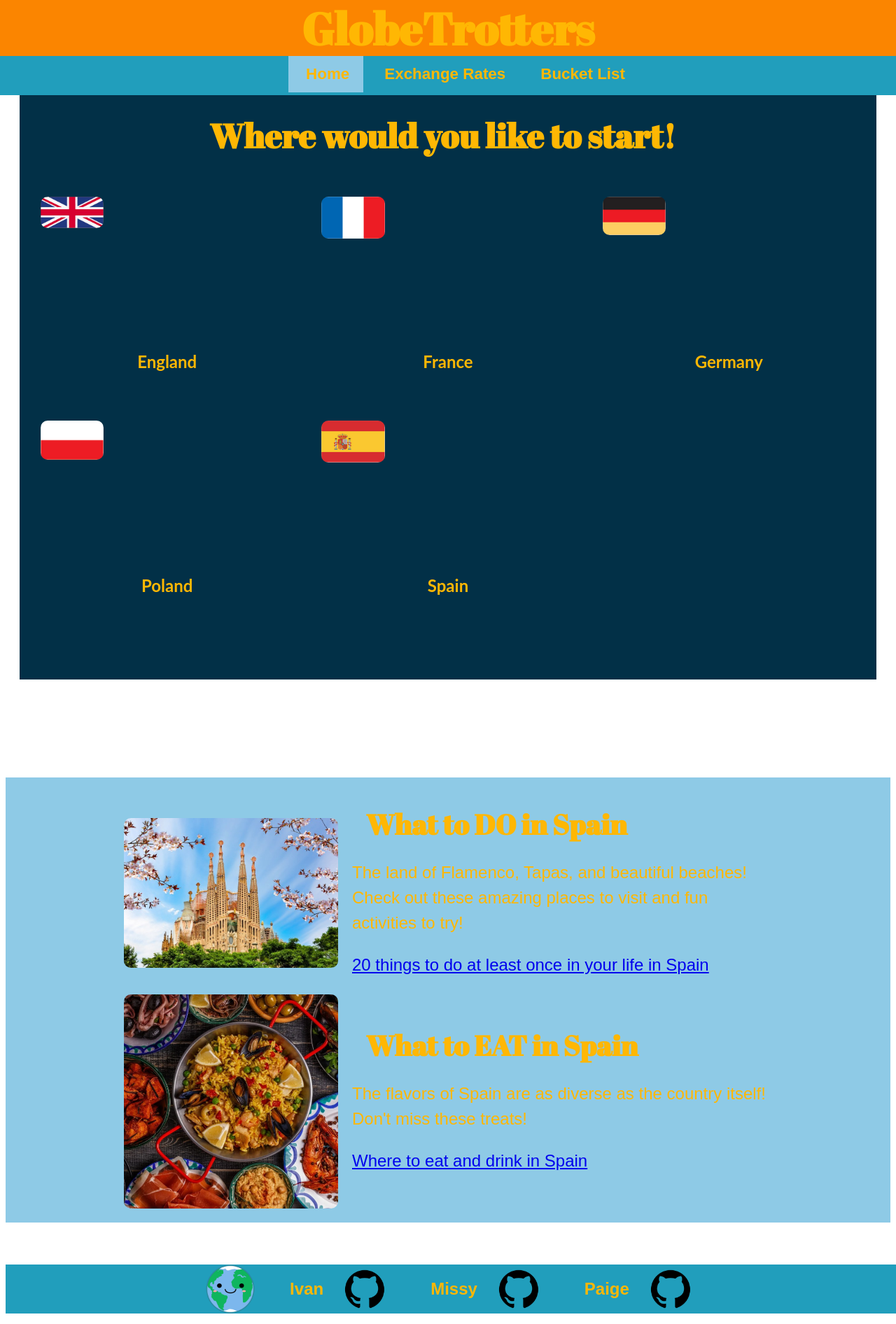
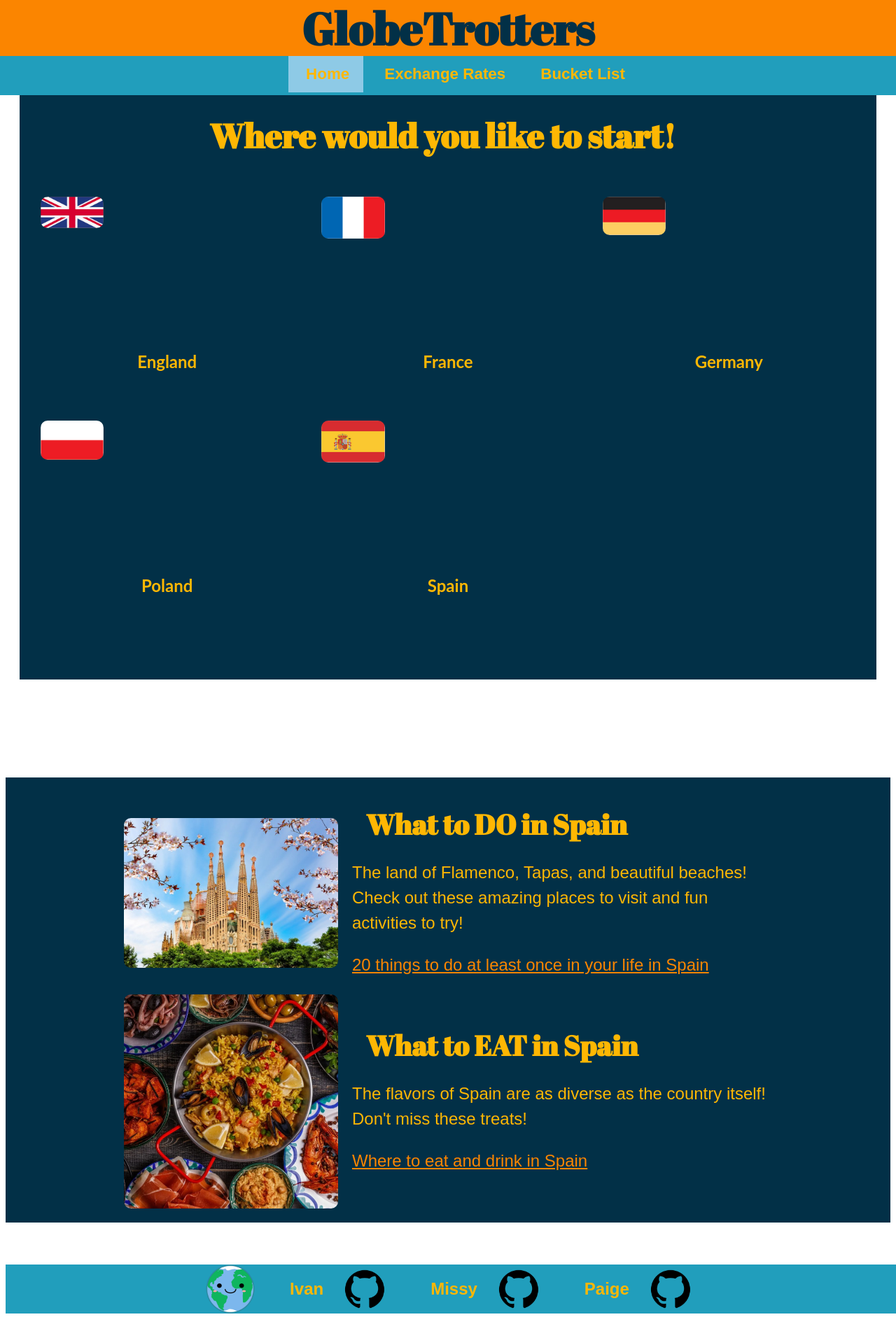
Before and after one commit to melissakikta/Globetrotters, a React (Vite) app in the folder client/: page /Spain in a window 1280 px wide. Shown: the whole page at 70% size. Built offline with nearby package versions, Linux system fonts and the light colour scheme.

Commit message:
color correcting

```diff
--- a/client/src/styles/BucketList.css
+++ b/client/src/styles/BucketList.css
@@ -13,7 +13,7 @@
 }
 
 .country {
-  background: var(--background);
+  background: var(--dark);
   padding: 20px;
   margin-top: 140px; /* Accounts for the header and navbar height */
   margin-bottom: 60px; /* Accounts for the footer height */
@@ -62,7 +62,7 @@
 }
 
 .bucketlist-table th {
-  background-color: var(--mid);
+  background-color: var(--dark);
   text-align: left;
 }
 
--- a/client/src/styles/Country.css
+++ b/client/src/styles/Country.css
@@ -13,7 +13,7 @@
 }
 
 .country {
-  background: var(--background);
+  background: var(--dark);
   padding: 20px;
   margin-top: 140px; /* Accounts for the header and navbar height */
   margin-bottom: 60px; /* Accounts for the footer height */
@@ -35,20 +35,24 @@
 }
 
 .country-text {
-  color: var(--dark);
+  color: var(--light);
   max-width: 600px; /* Limit text width */
 }
 
 .country-text h1 {
   font-family: 'Abril Fatface', sans-serif;
   text-align: left; /* Align to the left */
-  color: var(--dark);
+  color: var(--light);
   margin-bottom: 10px;
 }
 .country p {
   font-size: 1.5rem;
   line-height: 1.5;
   text-align: left;
+}
+
+.country a {
+  color: var(--light);
 }
 
 @media screen and (max-width: 768px) {
--- a/client/src/styles/Footer.css
+++ b/client/src/styles/Footer.css
@@ -35,7 +35,8 @@
   gap: 20px;                /* Space between links */
   list-style: none;         /* Remove bullet points */
   padding: 0;               /* Remove padding */
-  margin: 0;                /* Remove margin */
+  margin: 0;
+  color: var(--lightest)               /* Remove margin */
 }
 
 .footer-links h2 {
--- a/client/src/styles/Header.css
+++ b/client/src/styles/Header.css
@@ -32,7 +32,7 @@
   font-family: 'Abril Fatface', sans-serif;
   font-size: 4rem;          /* Font size */
   margin: 20px;                  /* Remove default margin */
-  color: var(--lightest);             /* Text color */
+  color: var(--dark);             /* Text color */
 }
 
 /* mobile-first approach, use `min-width` values going from narrow -> wide for a responsive design */
```
